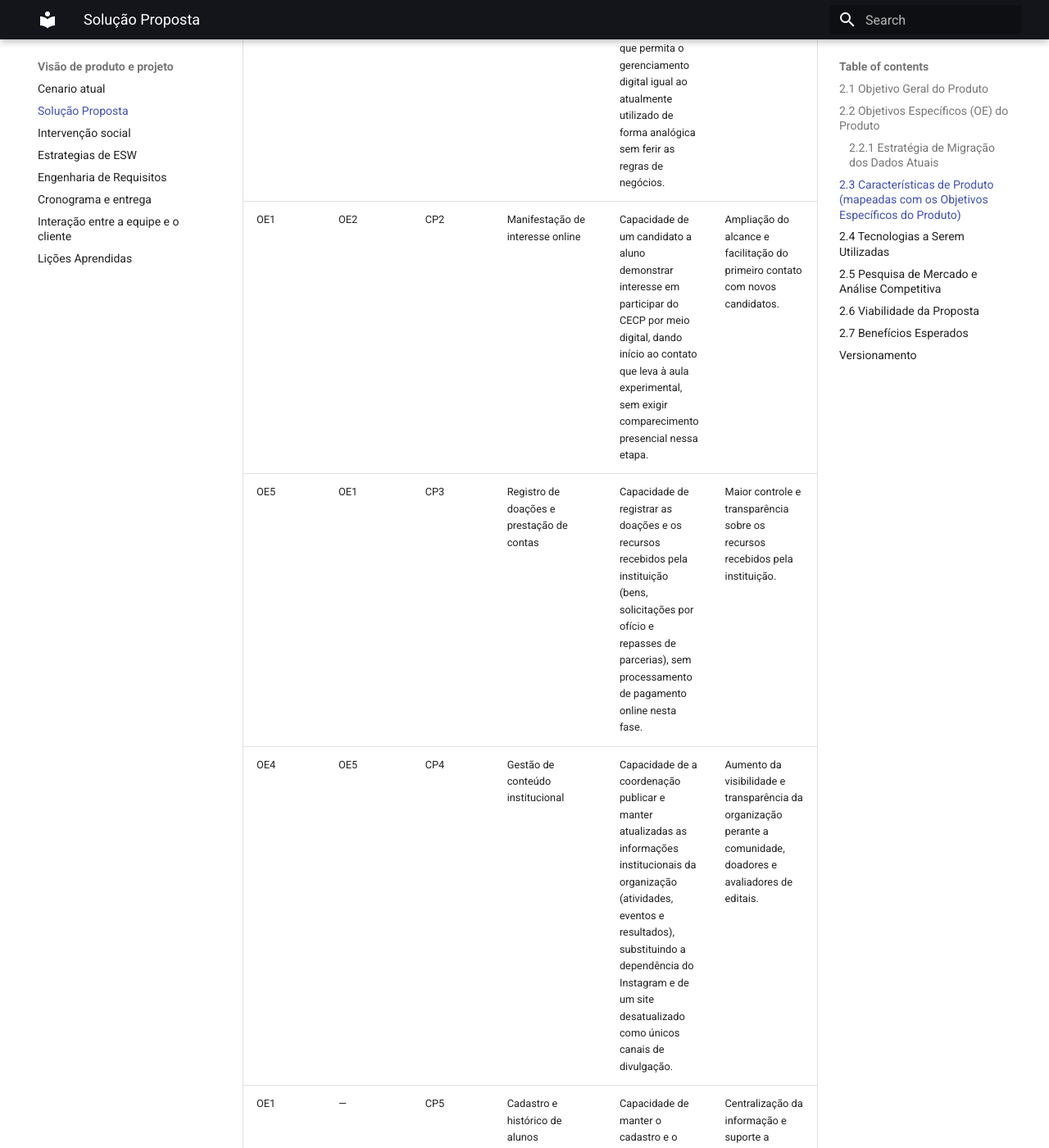
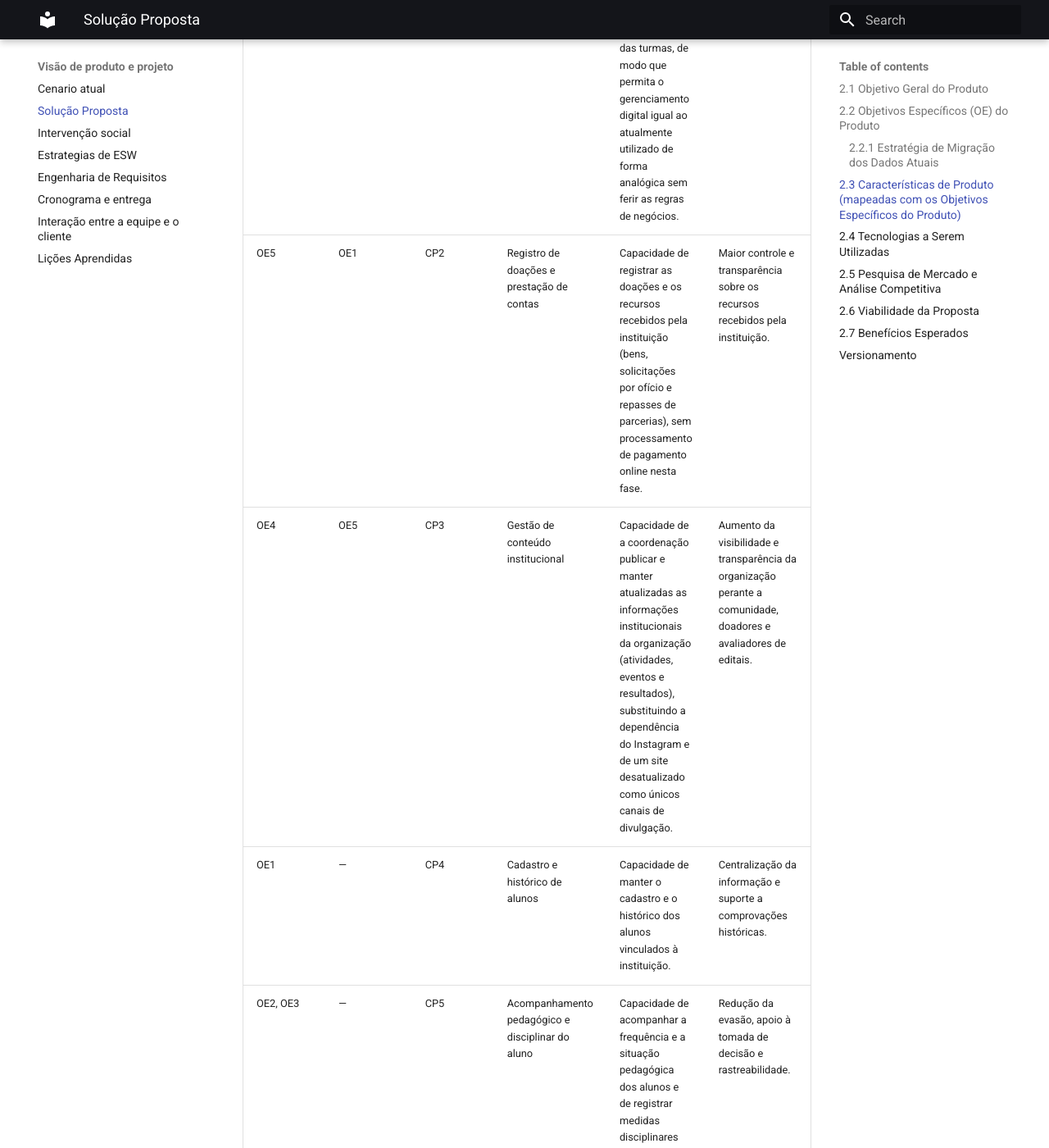
Before and after one commit to mdsreq-fga-unb/REQ-2026.2-T01-SigCecp, an MkDocs documentation site: the page built from docs/visao_produto_projeto/2_solucao_proposta.md, in a window 1280 px wide and 1400 px high, scrolled down 1691 px. Shown: the whole window at 82% size. Built offline with MkDocs 1.6.1 and Material for MkDocs 9.7.7, drawn with Linux system fonts in a browser that asks for light colours.

Commit message:
Levantamento inicial de req

```diff
--- a/docs/visao_produto_projeto/2_solucao_proposta.md
+++ b/docs/visao_produto_projeto/2_solucao_proposta.md
@@ -27,12 +27,11 @@ A solução proposta para o CECP deverá contemplar, de forma preliminar, as seg
 | OE principal | Contribuição secundária | ID | Característica | Descrição resumida | Valor de negócio principal |
 |---|---|---|---|---|---|
 | OE2 | OE1, OE3 | CP1 | Gestão e acompanhamento de turmas | A solução deverá oferecer uma plataforma digital que permita a criação, gerenciamento e inativação das turmas, de modo que permita o gerenciamento digital igual ao atualmente utilizado de forma analógica sem ferir as regras de negócios. | Apoio à operação, melhoria na gestão das turmas e melhoria da experiência dos administradores. |
-| OE1 | OE2 | CP2 | Manifestação de interesse online | Capacidade de um candidato a aluno demonstrar interesse em participar do CECP por meio digital, dando início ao contato que leva à aula experimental, sem exigir comparecimento presencial nessa etapa. | Ampliação do alcance e facilitação do primeiro contato com novos candidatos. |
-| OE5 | OE1 | CP3 | Registro de doações e prestação de contas | Capacidade de registrar as doações e os recursos recebidos pela instituição (bens, solicitações por ofício e repasses de parcerias), sem processamento de pagamento online nesta fase. | Maior controle e transparência sobre os recursos recebidos pela instituição. |
-| OE4 | OE5 | CP4 | Gestão de conteúdo institucional | Capacidade de a coordenação publicar e manter atualizadas as informações institucionais da organização (atividades, eventos e resultados), substituindo a dependência do Instagram e de um site desatualizado como únicos canais de divulgação. | Aumento da visibilidade e transparência da organização perante a comunidade, doadores e avaliadores de editais. |
-| OE1 | — | CP5 | Cadastro e histórico de alunos | Capacidade de manter o cadastro e o histórico dos alunos vinculados à instituição. | Centralização da informação e suporte a comprovações históricas. |
-| OE2, OE3 | — | CP6 | Acompanhamento pedagógico e disciplinar do aluno | Capacidade de acompanhar a frequência e a situação pedagógica dos alunos e de registrar medidas disciplinares aplicadas. | Redução da evasão, apoio à tomada de decisão e rastreabilidade. |
-| OE4 | — | CP7 | Comunicação com voluntários e famílias | Capacidade de comunicação entre a coordenação, os voluntários e as famílias dos alunos. | Comunicação mais organizada e rastreável. |
+| OE5 | OE1 | CP2 | Registro de doações e prestação de contas | Capacidade de registrar as doações e os recursos recebidos pela instituição (bens, solicitações por ofício e repasses de parcerias), sem processamento de pagamento online nesta fase. | Maior controle e transparência sobre os recursos recebidos pela instituição. |
+| OE4 | OE5 | CP3 | Gestão de conteúdo institucional | Capacidade de a coordenação publicar e manter atualizadas as informações institucionais da organização (atividades, eventos e resultados), substituindo a dependência do Instagram e de um site desatualizado como únicos canais de divulgação. | Aumento da visibilidade e transparência da organização perante a comunidade, doadores e avaliadores de editais. |
+| OE1 | — | CP4 | Cadastro e histórico de alunos | Capacidade de manter o cadastro e o histórico dos alunos vinculados à instituição. | Centralização da informação e suporte a comprovações históricas. |
+| OE2, OE3 | — | CP5 | Acompanhamento pedagógico e disciplinar do aluno | Capacidade de acompanhar a frequência e a situação pedagógica dos alunos e de registrar medidas disciplinares aplicadas. | Redução da evasão, apoio à tomada de decisão e rastreabilidade. |
+| OE4 | — | CP6 | Comunicação com voluntários e famílias | Capacidade de comunicação entre a coordenação, os voluntários e as famílias dos alunos. | Comunicação mais organizada e rastreável. |
 
 ## 2.4 Tecnologias a Serem Utilizadas
 
```
Also changed, not shown: docs/visao_produto_projeto/8_requisitos.md (added, +137 -0 lines), 1 other file.
